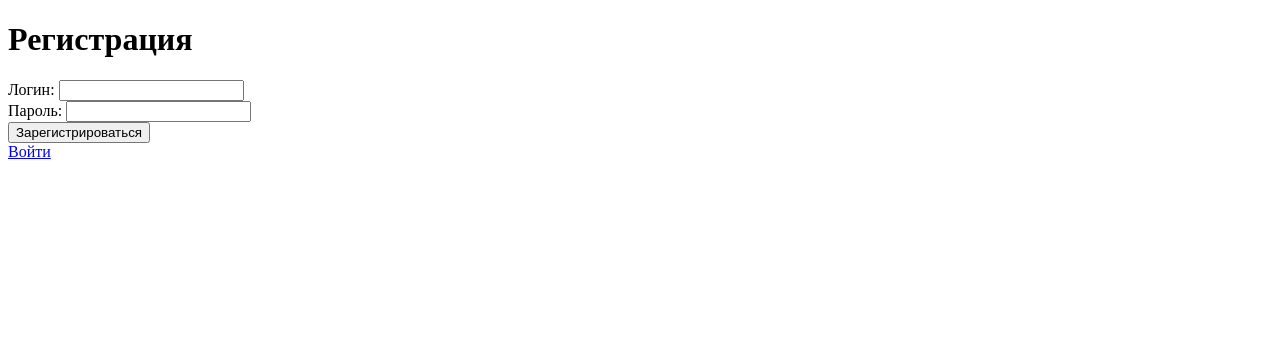
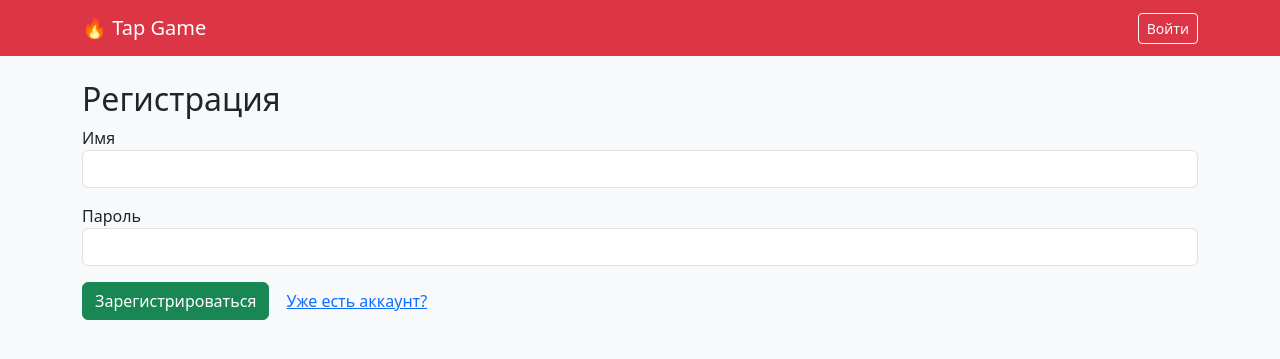
Before and after one commit to Enot777ogg/Tap, a Flask app: page /signup in a window 1280 px wide. Shown: the top 359 px of the page. Run offline with Flask 3, Linux system fonts and the light colour scheme.

Commit message:
Update signup.html

```diff
--- a/templates/signup.html
+++ b/templates/signup.html
@@ -1,13 +1,17 @@
-<!doctype html>
-<html>
-<head><title>Регистрация</title></head>
-<body>
-<h1>Регистрация</h1>
+{% extends 'base.html' %}
+{% block title %}Регистрация{% endblock %}
+{% block content %}
+<h2>Регистрация</h2>
 <form method="POST">
-  Логин: <input name="username" required><br>
-  Пароль: <input name="password" type="password" required><br>
-  <button type="submit">Зарегистрироваться</button>
+    <div class="mb-3">
+        <label>Имя</label>
+        <input name="username" class="form-control" required>
+    </div>
+    <div class="mb-3">
+        <label>Пароль</label>
+        <input type="password" name="password" class="form-control" required>
+    </div>
+    <button class="btn btn-success">Зарегистрироваться</button>
+    <a href="{{ url_for('signin') }}" class="btn btn-link">Уже есть аккаунт?</a>
 </form>
-<a href="{{ url_for('signin') }}">Войти</a>
-</body>
-</html>
+{% endblock %}
```
